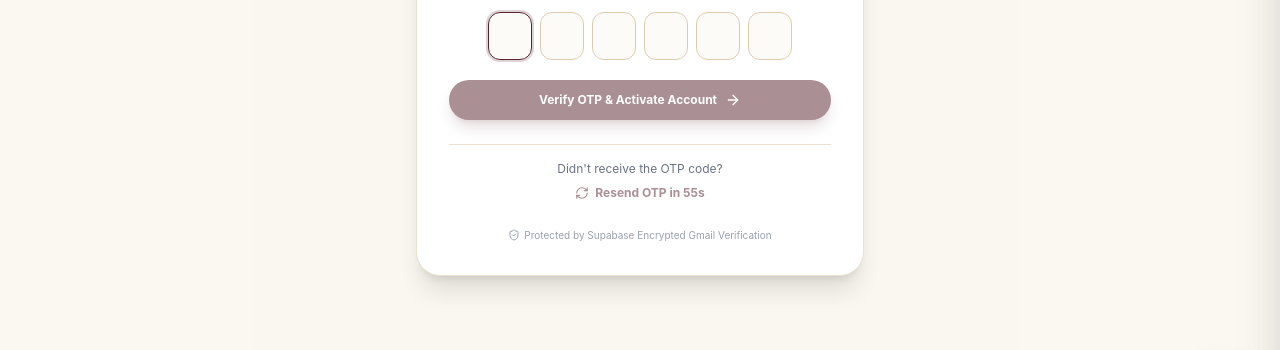
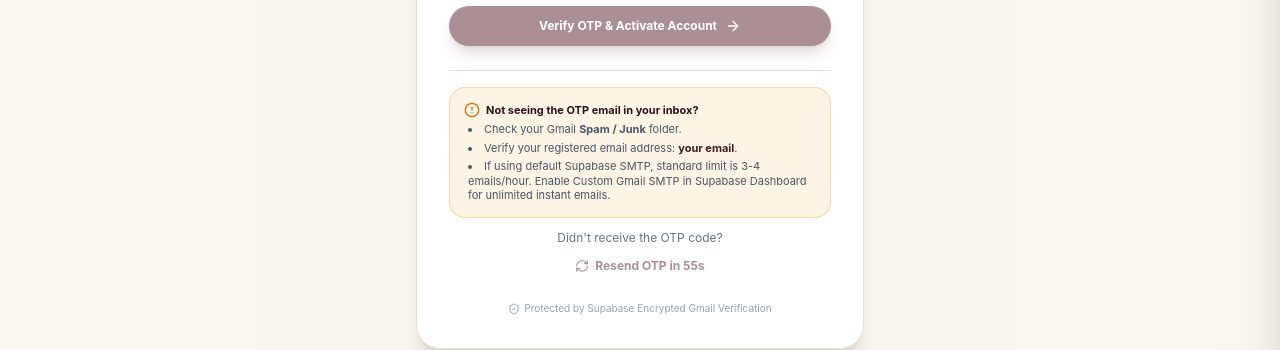
Before and after one commit to Ashutoshkuma8271/Hamper_Website, a React (Vite) app in the folder project/frontend/: page /verify-email in a window 1280 px wide. Shown: the part 355-705 px from the top of the page. Built offline with nearby package versions, Linux system fonts and the light colour scheme; no server answers; a web font is replaced by a local one.

Commit message:
Add email troubleshooting helper box and rate limit explanation for OTP delivery

```diff
--- a/project/frontend/src/pages/VerifyEmailPage.tsx
+++ b/project/frontend/src/pages/VerifyEmailPage.tsx
@@ -87,12 +87,17 @@ export default function VerifyEmailPage() {
         email: email.trim(),
       });
 
-      if (error) throw error;
+      if (error) {
+        if (error.message.toLowerCase().includes('rate limit') || error.message.toLowerCase().includes('email rate')) {
+          throw new Error('Supabase default email rate limit exceeded (max 3/hour). Please check your Spam folder or enable Custom Gmail SMTP in Supabase Dashboard.');
+        }
+        throw error;
+      }
 
-      toast.success('A new 6-digit OTP code has been sent to your Gmail address!', { icon: '📧' });
+      toast.success('A new 6-digit OTP code has been dispatched to your Gmail address!', { icon: '📧' });
       setCooldown(60);
     } catch (err) {
-      setErrorMsg(err instanceof Error ? err.message : 'Failed to resend OTP. Please try again.');
+      setErrorMsg(err instanceof Error ? err.message : 'Failed to resend OTP. Please check your Gmail Spam folder.');
     } finally {
       setResending(false);
     }
@@ -240,7 +245,19 @@ export default function VerifyEmailPage() {
               </form>
 
               {/* Resend Cooldown Section */}
-              <div className="mt-6 border-t border-cream-200 dark:border-gray-700 pt-4 text-center text-xs space-y-2">
+              <div className="mt-6 border-t border-cream-200 dark:border-gray-700 pt-4 text-center text-xs space-y-3">
+                <div className="rounded-2xl bg-amber-500/10 border border-amber-500/30 p-3.5 text-left text-[11px] text-amber-900 dark:text-amber-200 space-y-1">
+                  <p className="font-bold flex items-center gap-1.5 text-wine-800 dark:text-gold-300">
+                    <AlertCircle className="h-4 w-4 text-amber-600 shrink-0" />
+                    Not seeing the OTP email in your inbox?
+                  </p>
+                  <ul className="list-disc list-inside space-y-1 text-gray-600 dark:text-gray-300 text-[11px] pl-1">
+                    <li>Check your Gmail <strong>Spam / Junk</strong> folder.</li>
+                    <li>Verify your registered email address: <strong className="text-wine-700 dark:text-gold-300">{email || 'your email'}</strong>.</li>
+                    <li>If using default Supabase SMTP, standard limit is 3-4 emails/hour. Enable Custom Gmail SMTP in Supabase Dashboard for unlimited instant emails.</li>
+                  </ul>
+                </div>
+
                 <p className="text-gray-500 dark:text-gray-400">Didn't receive the OTP code?</p>
                 <button
                   type="button"
```
